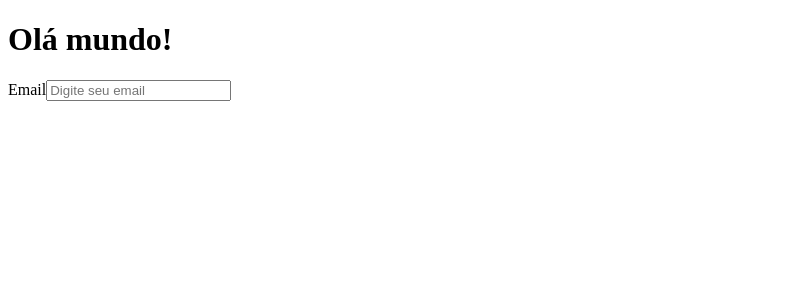
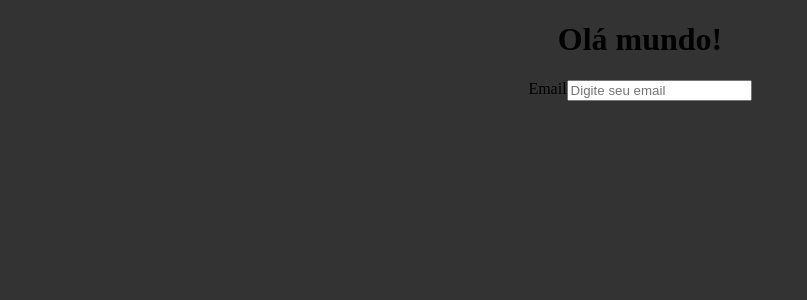
Before and after one commit to FariaP/Pomodoro-Black, a React (Vite) app: page / in a window 1280 px wide. Shown: the top 300 px of the page, without its empty margins (0-807 px from the left). Built offline with nearby package versions, Linux system fonts and the light colour scheme.

Commit message:
Create, import and export components css

```diff
--- a/src/App.tsx
+++ b/src/App.tsx
@@ -1,3 +1,6 @@
+import './style/theme.css'
+import './style/global.css'
+
 export function App() {
     return (
         <>
--- /dev/null
+++ b/src/style/global.css
@@ -0,0 +1,10 @@
+body {
+    background-color: var(--primary)
+}
+
+h1,
+form {
+    width: 100%;
+    display: flex;
+    justify-content: center;
+}
--- /dev/null
+++ b/src/style/theme.css
@@ -0,0 +1,3 @@
+:root {
+    --primary: #333;
+}
```
